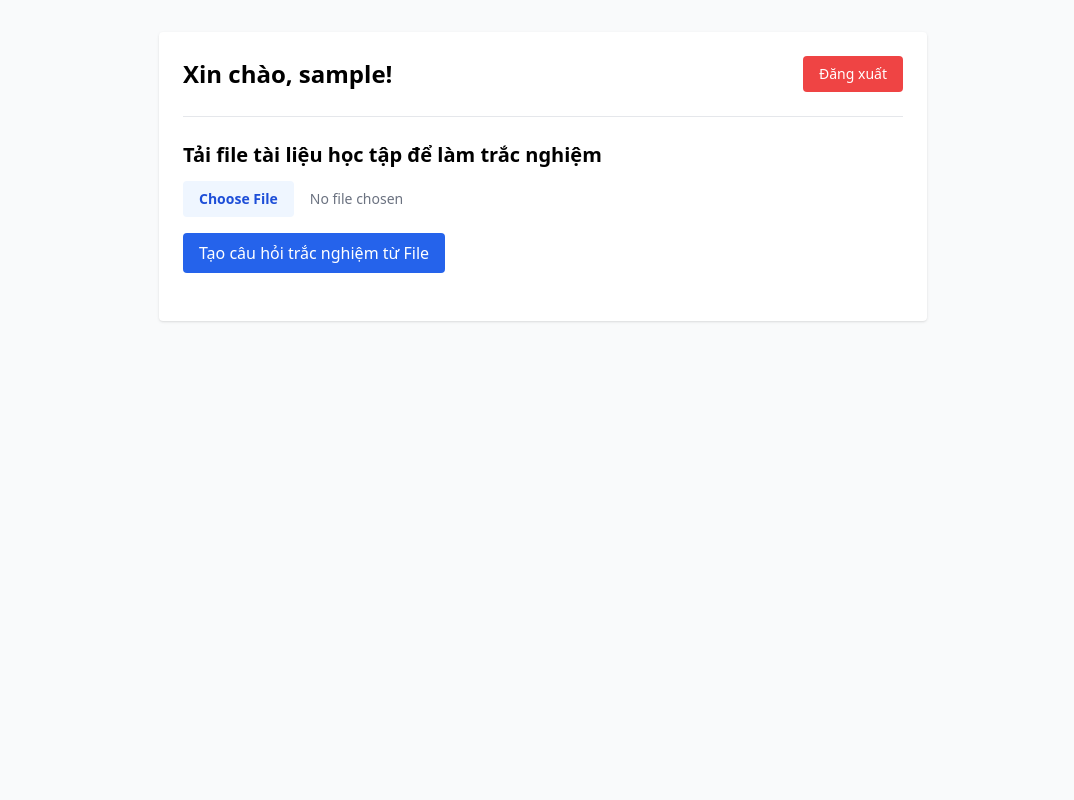
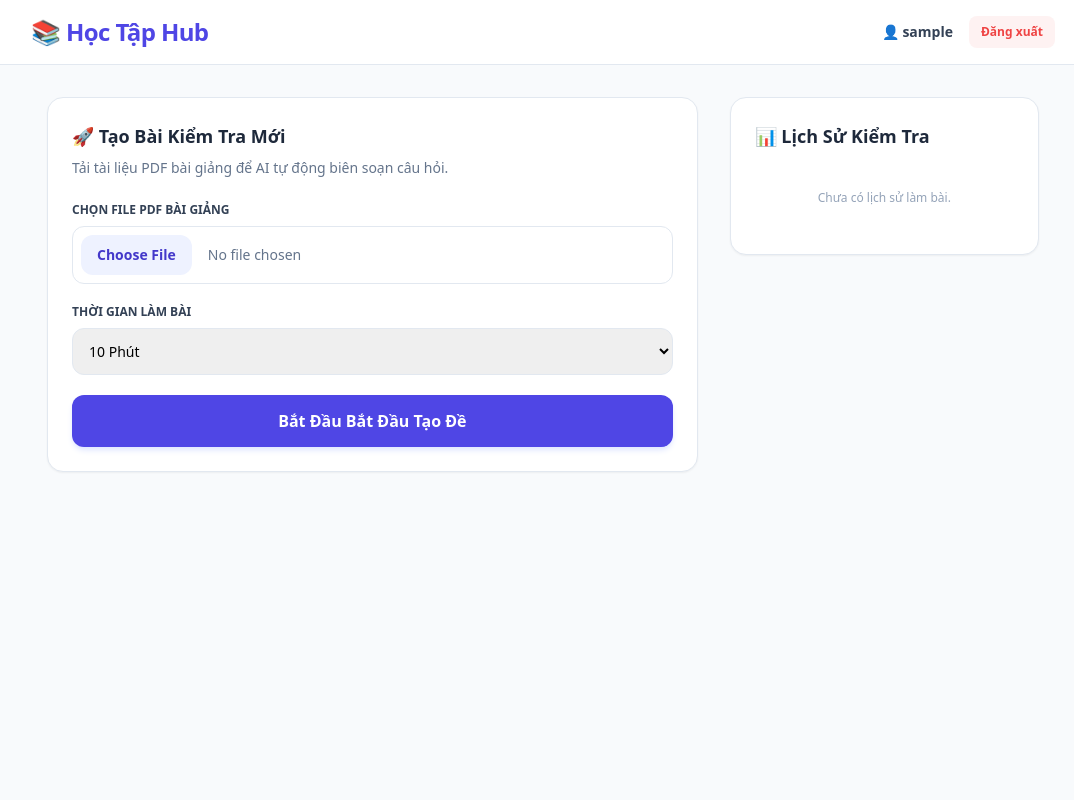
Before and after one commit to okhiep2008-ux/hoc-tap-hub, a Flask app: page / in a window 1280 px wide. Shown: the whole page, without its empty margins (97-1171 px from the left). Run offline with Flask 3, Linux system fonts and the light colour scheme; the visitor is signed in with stand-in values (Sample User, id 1); some libraries are stand-ins or nearby versions.

Commit message:
Nang cap toan dien: Database, UX lam bai tung cau, JSON Safe, Dashboard History

```diff
--- a/templates/dashboard.html
+++ b/templates/dashboard.html
@@ -2,47 +2,111 @@
 <html lang="vi">
 <head>
     <meta charset="UTF-8">
-    <title>Hoc Tap Hub - Dashboard</title>
+    <meta name="viewport" content="width=device-width, initial-scale=1.0">
+    <title>Học Tập Hub - Dashboard</title>
     <script src="https://cdn.tailwindcss.com"></script>
 </head>
-<body class="bg-gray-50 p-8">
-    <div class="max-w-3xl mx-auto bg-white p-6 rounded shadow">
-        <div class="flex justify-between items-center mb-6">
-            <h1 class="text-2xl font-bold">Xin chào, {{ username }}!</h1>
-            <a href="/logout" class="bg-red-500 text-white px-4 py-2 rounded text-sm">Đăng xuất</a>
+<body class="bg-slate-50 min-h-screen">
+    <!-- Navbar -->
+    <nav class="bg-white border-b border-slate-200 py-4 px-6 mb-8">
+        <div class="max-w-5xl mx-auto flex justify-between items-center">
+            <h1 class="text-2xl font-black text-indigo-600 tracking-tight">📚 Học Tập Hub</h1>
+            <div class="flex items-center space-x-4">
+                <span class="text-sm font-semibold text-slate-700">👤 {{ username }}</span>
+                <a href="/logout" class="text-xs font-bold text-red-500 hover:text-red-700 bg-red-50 py-2 px-3 rounded-lg transition">Đăng xuất</a>
+            </div>
         </div>
-        <hr class="mb-6">
-        <h2 class="text-xl font-semibold mb-3">Tải file tài liệu học tập để làm trắc nghiệm</h2>
-        <input type="file" id="fileInput" class="mb-4 block w-full text-sm text-gray-500 file:mr-4 file:py-2 file:px-4 file:rounded file:border-0 file:text-sm file:font-semibold file:bg-blue-50 file:text-blue-700 hover:file:bg-blue-100">
-        <button onclick="uploadFile()" class="bg-blue-600 text-white px-4 py-2 rounded hover:bg-blue-700">Tạo câu hỏi trắc nghiệm từ File</button>
+    </nav>
 
-        <div id="quizContainer" class="mt-6"></div>
+    <div class="max-w-5xl mx-auto px-4 grid grid-cols-1 md:grid-cols-3 gap-8">
+        <!-- Form Tạo Đề -->
+        <div class="md:col-span-2 bg-white rounded-2xl shadow-sm border border-slate-200 p-6">
+            <h2 class="text-lg font-bold text-slate-800 mb-2">🚀 Tạo Bài Kiểm Tra Mới</h2>
+            <p class="text-sm text-slate-500 mb-6">Tải tài liệu PDF bài giảng để AI tự động biên soạn câu hỏi.</p>
+
+            <form id="uploadForm" class="space-y-5">
+                <div>
+                    <label class="block text-xs font-bold text-slate-700 uppercase mb-2">Chọn File PDF Bài Giảng</label>
+                    <input type="file" id="pdfFile" accept=".pdf" required class="w-full text-sm text-slate-500 file:mr-4 file:py-2.5 file:px-4 file:rounded-xl file:border-0 file:text-sm file:font-semibold file:bg-indigo-50 file:text-indigo-700 hover:file:bg-indigo-100 border border-slate-200 rounded-xl p-2 cursor-pointer">
+                </div>
+
+                <div>
+                    <label class="block text-xs font-bold text-slate-700 uppercase mb-2">Thời Gian Làm Bài</label>
+                    <select id="timeLimit" class="w-full border border-slate-200 rounded-xl p-3 text-sm focus:ring-2 focus:ring-indigo-500 outline-none">
+                        <option value="5">5 Phút</option>
+                        <option value="10" selected>10 Phút</option>
+                        <option value="15">15 Phút</option>
+                        <option value="30">30 Phút</option>
+                    </select>
+                </div>
+
+                <button type="submit" id="submitBtn" class="w-full bg-indigo-600 hover:bg-indigo-700 text-white font-bold py-3.5 rounded-xl transition shadow-md shadow-indigo-100">
+                    Bắt Đầu Bắt Đầu Tạo Đề
+                </button>
+            </form>
+
+            <div id="loading" class="hidden text-center mt-6">
+                <div class="inline-block animate-spin rounded-full h-8 w-8 border-4 border-indigo-600 border-t-transparent"></div>
+                <p class="text-sm text-indigo-600 font-semibold mt-2">AI đang đọc tài liệu và khởi tạo câu hỏi...</p>
+            </div>
+        </div>
+
+        <!-- Cột Lịch Sử Làm Bài -->
+        <div class="bg-white rounded-2xl shadow-sm border border-slate-200 p-6 h-fit">
+            <h2 class="text-lg font-bold text-slate-800 mb-4">📊 Lịch Sử Kiểm Tra</h2>
+            {% if history %}
+            <div class="space-y-3">
+                {% for item in history %}
+                <div class="flex justify-between items-center p-3 rounded-xl bg-slate-50 border border-slate-100">
+                    <div>
+                        <span class="text-xs text-slate-400 block">{{ item[2] }}</span>
+                        <span class="text-sm font-semibold text-slate-700">Bài thi trắc nghiệm</span>
+                    </div>
+                    <span class="text-sm font-bold text-indigo-600 bg-indigo-50 px-2.5 py-1 rounded-lg">
+                        {{ item[0] }}/{{ item[1] }}
+                    </span>
+                </div>
+                {% endfor %}
+            </div>
+            {% else %}
+            <p class="text-xs text-slate-400 text-center py-6">Chưa có lịch sử làm bài.</p>
+            {% endif %}
+        </div>
     </div>
 
     <script>
-        async function uploadFile() {
-            const fileInput = document.getElementById('fileInput');
-            if (fileInput.files.length === 0) {
-                alert('Vui lòng chọn một file!');
-                return;
-            }
+        document.getElementById('uploadForm').addEventListener('submit', async function(e) {
+            e.preventDefault();
+            const fileInput = document.getElementById('pdfFile');
+            const timeLimit = document.getElementById('timeLimit').value;
+            const loading = document.getElementById('loading');
+            const submitBtn = document.getElementById('submitBtn');
+
+            if (fileInput.files.length === 0) return;
+
             const formData = new FormData();
             formData.append('file', fileInput.files[0]);
+            formData.append('time_limit', timeLimit);
 
-            const res = await fetch('/upload', { method: 'POST', body: formData });
-            const data = await res.json();
-            if (data.quiz) {
-                let html = '<h3 class="text-lg font-bold mb-4">Bài tập trắc nghiệm:</h3>';
-                data.quiz.forEach((q, idx) => {
-                    html += `<div class="mb-4 p-4 border rounded"><p class="font-medium">${idx + 1}. ${q.question}</p>`;
-                    q.options.forEach((opt, oIdx) => {
-                        html += `<label class="block mt-2"><input type="radio" name="q_${q.id}" value="${oIdx}"> ${opt}</label>`;
-                    });
-                    html += `</div>`;
-                });
-                document.getElementById('quizContainer').innerHTML = html;
+            submitBtn.classList.add('hidden');
+            loading.classList.remove('hidden');
+
+            try {
+                const response = await fetch('/upload', { method: 'POST', body: formData });
+                const result = await response.json();
+                if (response.ok && result.success) {
+                    window.location.href = '/quiz';
+                } else {
+                    alert(result.error || 'Có lỗi xảy ra!');
+                    submitBtn.classList.remove('hidden');
+                    loading.classList.add('hidden');
+                }
+            } catch (err) {
+                alert('Lỗi kết nối server!');
+                submitBtn.classList.remove('hidden');
+                loading.classList.add('hidden');
             }
-        }
+        });
     </script>
 </body>
 </html>
```
Also changed, not shown: templates/quiz.html (added, +156 -0 lines).
